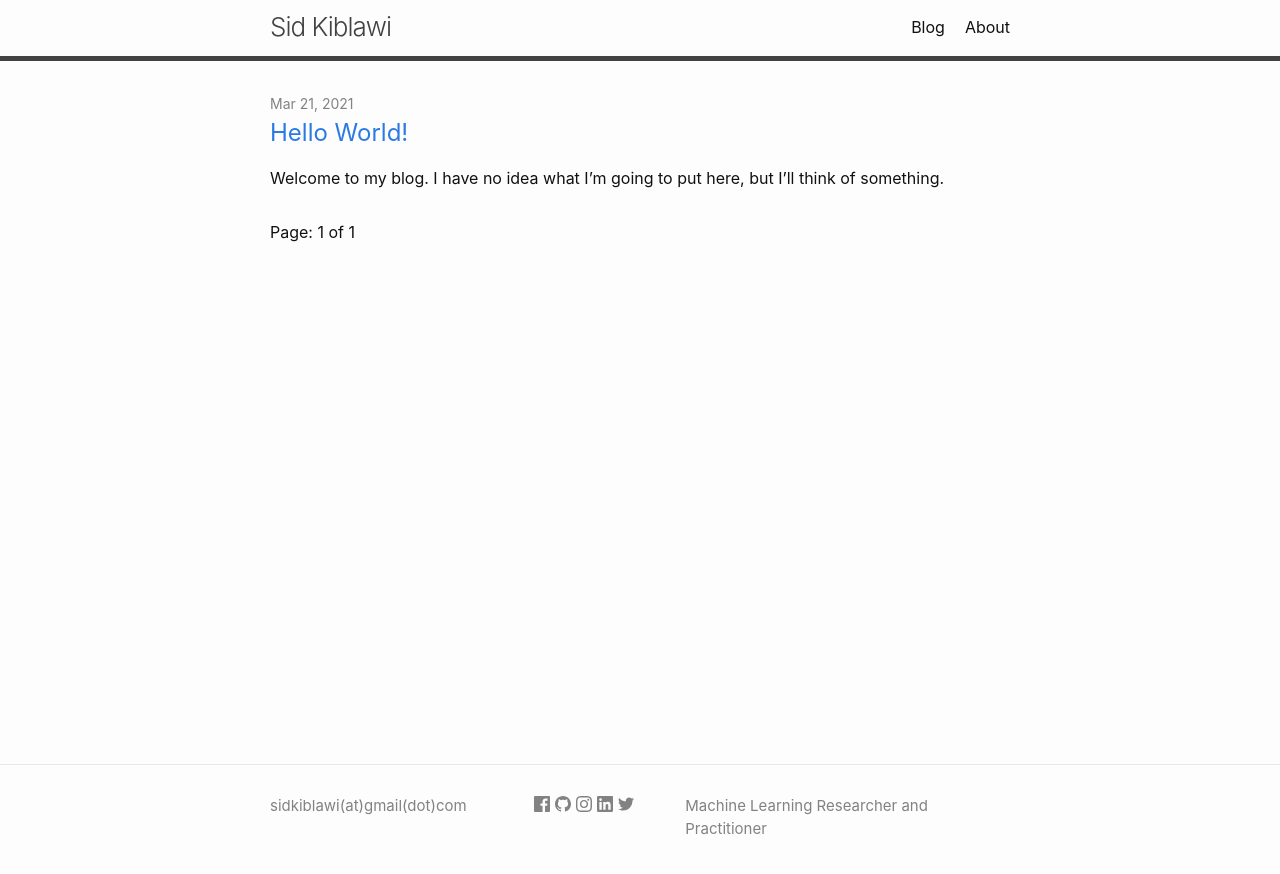
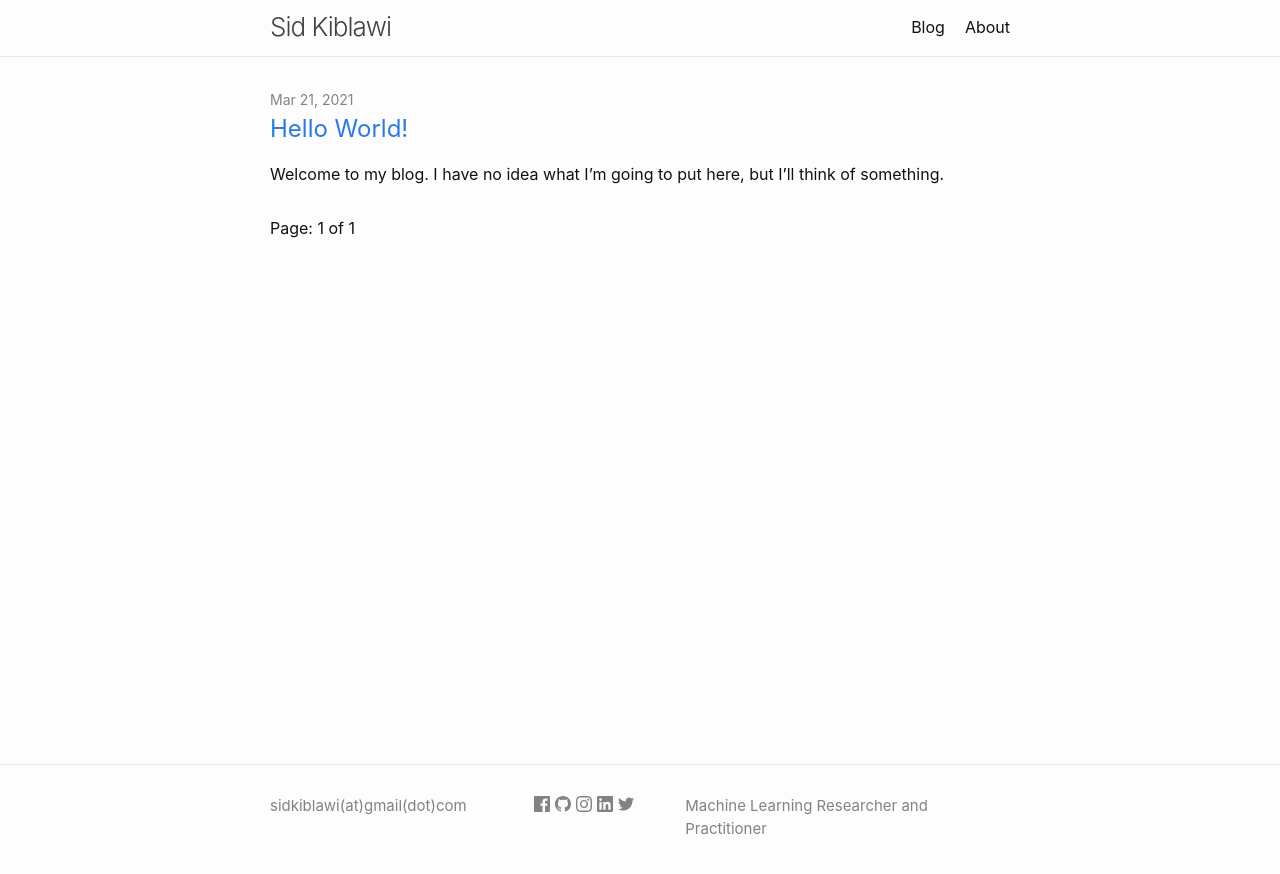
Before and after one commit to sidkiblawi/sidkiblawi.github.io, a Jekyll site: the page built from index.html, in a window 1280 px wide. Shown: the top 874 px of the page. Built offline with Jekyll 4.4.1, drawn with Linux system fonts in a browser that asks for light colours; the list of posts is cut into pages by our own code.

Commit message:
Update _layout.scss

```diff
--- a/_sass/minima/_layout.scss
+++ b/_sass/minima/_layout.scss
@@ -3,7 +3,7 @@
  */
 .site-header {
   // border-top: 5px solid $grey-color-dark;
-  border-bottom: 5px solid $grey-color-dark;
+  border-bottom: 1px solid $grey-color-light;
   min-height: $spacing-unit * 1.865;
 
   // Positioning context for the mobile navigation icon
```
